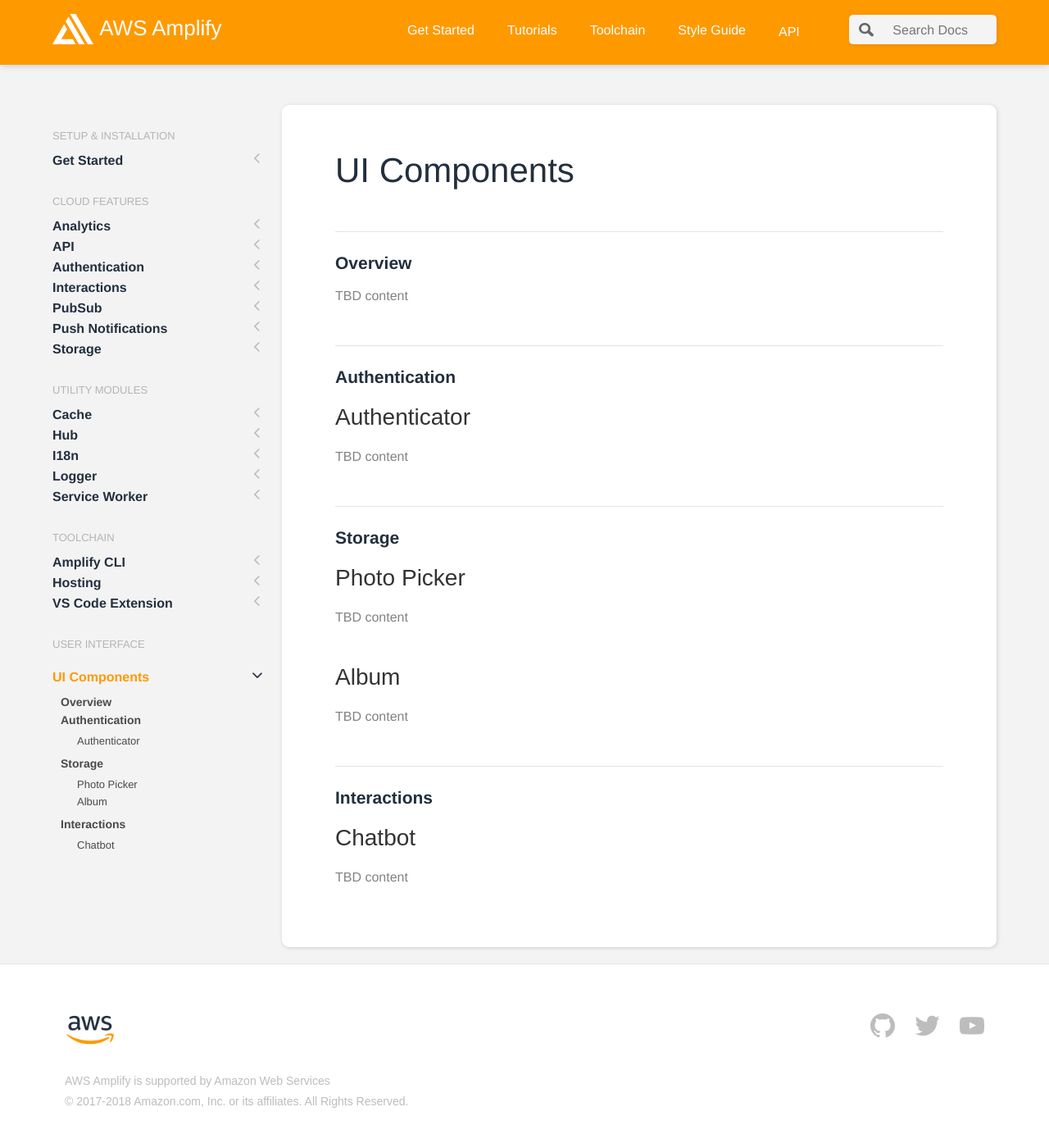
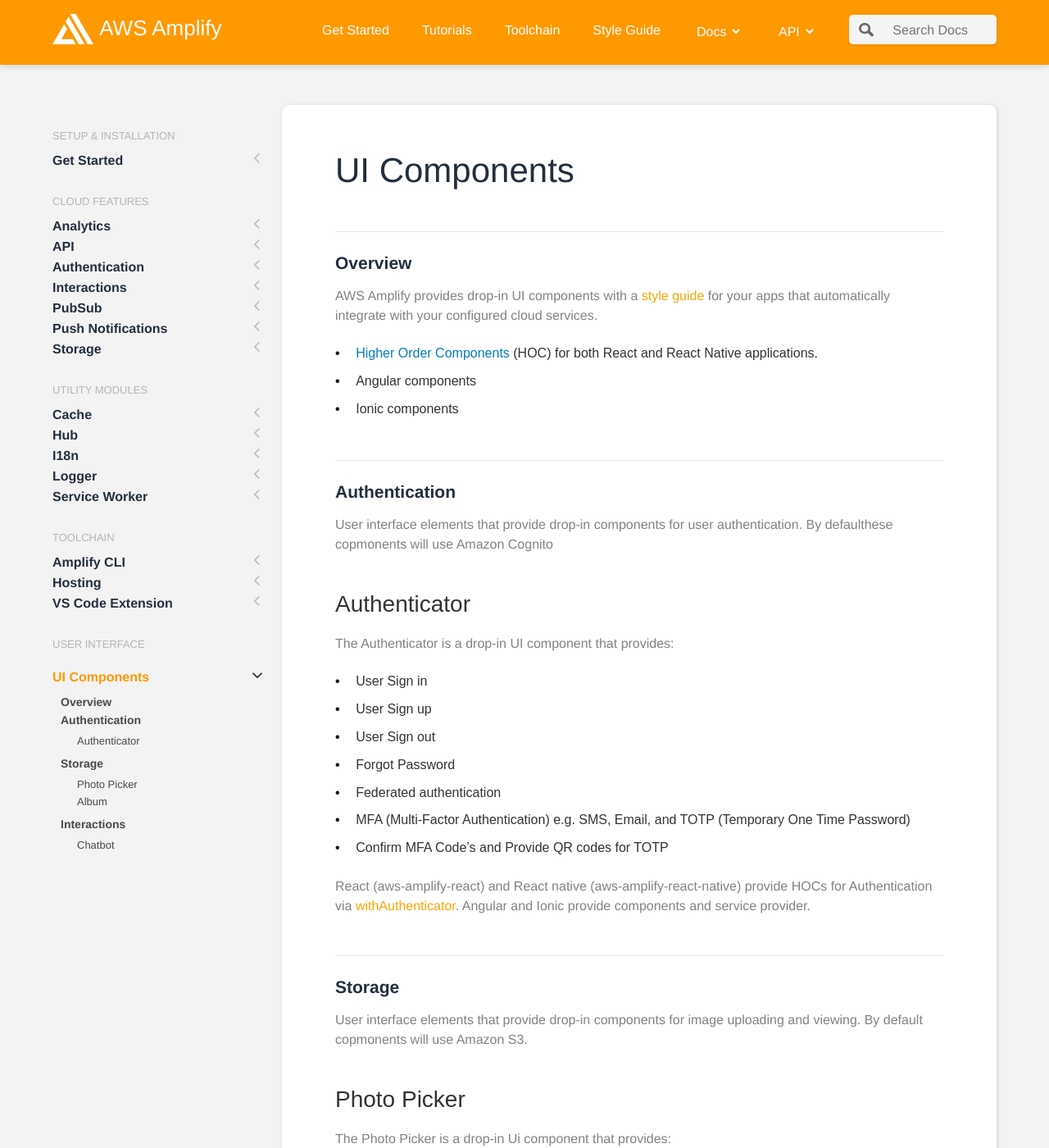
Before and after one commit to tommypraeger/tommypraeger.github.io, a Jekyll site: the page built from media/ui_guide.md, in a window 1280 px wide and 1400 px high. Shown: the whole window at 82% size. Built offline with Jekyll 4.4.1, drawn with Linux system fonts in a browser that asks for light colours; some web fonts are replaced; comment, search, counter and statistics services are not loaded; our own code applies the rules of GitHub Pages for plain Markdown files; some of the changed text lies outside the part shown.

Commit message:
added docs to nav

```diff
--- a/amplify-theme/_includes/docs-header.html
+++ b/amplify-theme/_includes/docs-header.html
@@ -72,6 +72,15 @@
 							</li>
 						{% endfor %}
 							<li>
+								<select class="white-text" id="docs-select">
+									<option selected disabled value="default">Docs</option>
+									<option value="https://docs.aws.amazon.com/aws-mobile/latest/developerguide/getting-started.html">iOS</option>
+									<option value="https://docs.aws.amazon.com/aws-mobile/latest/developerguide/getting-started.html">Android</option>
+									<option value="{% if jekyll.environment == 'production' %}{{ site.amplify.docs_baseurl }}{% endif %}/media/quick_start?platform=purejs">JavaScript</option>
+									<option value="{% if jekyll.environment == 'production' %}{{ site.amplify.docs_baseurl }}{% endif %}/media/quick_start?platform=react-native">React Native</option>
+								</select>
+							</li>
+							<li>
 								<select class="white-text" id="api-select">
 									<option selected disabled value="default">API</option>
 									<option value="https://aws.github.io/aws-sdk-ios/docs/reference/">iOS</option>
--- a/amplify-theme/_layouts/get_started.html
+++ b/amplify-theme/_layouts/get_started.html
@@ -140,14 +140,14 @@
                                             <a href="https://docs.aws.amazon.com/aws-mobile/latest/developerguide/getting-started.html" target="_blank">
                                                 <img class="circle-badge" src="{% if jekyll.environment == 'production' %}{{ site.amplify.baseurl }}{% endif %}/images/Circle-Badge/Apple@1x.png" />
                                                 <p class="platform-title">Build with iOS</p>
-                                                <a href="https://docs.aws.amazon.com/aws-mobile/latest/developerguide/getting-started.html" target="_blank"> <button class="btn">Get Started</button> </a>
+                                                <button class="btn">Get Started</button>
                                             </a>
                                         </div>
                                         <div class="platform-box">
                                             <a href="https://docs.aws.amazon.com/aws-mobile/latest/developerguide/getting-started.html" target="_blank">
                                                 <img class="circle-badge" src="{% if jekyll.environment == 'production' %}{{ site.amplify.baseurl }}{% endif %}/images/Circle-Badge/Droid@1x.png" />
                                                 <p class="platform-title">Build with Android</p>
-                                                <a href="https://docs.aws.amazon.com/aws-mobile/latest/developerguide/getting-started.html" target="_blank"> <button class="btn">Get Started</button> </a>
+                                                <button class="btn">Get Started</button>
                                             </a>
                                         </div>
                                         <div class="platform-box">
--- a/amplify-theme/_sass/components/_redesign.scss
+++ b/amplify-theme/_sass/components/_redesign.scss
@@ -178,21 +178,33 @@
         //margin-top: 20px !important;
     }
 
-    #api-select {
+    select {
         color: #828282;
         font-family: "Amazon Ember", "Helvetica", sans-serif;
         font-size: 16px;
         line-height: 24px;
         font-weight: 500;
-        width: 46px;
+        width: 50px;
         background: transparent;
         border: none;
-        -webkit-appearance: none;
+        //-webkit-appearance: none;
+    }
+
+    #api-select {
+        width: 50px;
+    }
+
+    #docs-select {
+        width: 60px;
     }
 
 	li {
 		+ li {
-			margin-left: 2.5rem;
+            margin-left: 2.5rem;
+
+            @media (max-width: 942px) {
+                margin-left: 1.5rem;
+            }
 		}
 	}
 
@@ -266,7 +278,7 @@
 
 @media (max-width: 1084px) {
 	.site-header__nav {
-		width: 100%;
+		//width: 100%;
 		background: white;
 		text-align: center;
 		//margin-top: -2px;
--- a/amplify-theme/assets/js/scripts.js
+++ b/amplify-theme/assets/js/scripts.js
@@ -428,10 +428,24 @@
 			window.open(api_select.value, '_blank');
 			api_select.value = "default";
 		}
-		console.log(api_select.value);
 	}
 	let api_select = document.getElementById('api-select');
 	if (api_select) api_select.addEventListener("change", apiLink);
+
+	let docsLink = function() {
+		let docs_select = document.getElementById('docs-select');
+		if (docs_select.value != "default") {
+			if (docs_select.value.includes("aws-mobile")) {
+				window.open(docs_select.value, '_blank');
+				docs_select.value = "default";
+			}
+			else {
+				window.open(docs_select.value, '_self');
+			}
+		}
+	}
+	let docs_select = document.getElementById('docs-select');
+	if (docs_select) docs_select.addEventListener("change", docsLink);
 
 }( jQuery ) );
 
--- a/media/ui_guide.md
+++ b/media/ui_guide.md
@@ -5,26 +5,62 @@
 
 ## Overview
 
-TBD content
+AWS Amplify provides drop-in UI components with a [style guide](https://tommypraeger.github.io/amplify-js/media/ui_library) for your apps that automatically integrate with your configured cloud services.
+- [Higher Order Components](https://reactjs.org/docs/higher-order-components.html) (HOC) for both React and React Native applications.
+ - Angular components
+ - Ionic components
 
 ## Authentication
 
+User interface elements that provide drop-in components for user authentication. By defaulthese copmonents will use Amazon Cognito
+
 ### Authenticator
 
-TBD content
+The Authenticator is a drop-in UI component that provides:
+
+ - User Sign in
+ - User Sign up
+ - User Sign out
+ - Forgot Password
+ - Federated authentication
+ - MFA (Multi-Factor Authentication) e.g. SMS, Email, and TOTP (Temporary One Time Password)
+ - Confirm MFA Code's and Provide QR codes for TOTP
+
+> React (aws-amplify-react) and React native (aws-amplify-react-native) provide HOCs for Authentication via [withAuthenticator](#). Angular and Ionic provide components and service provider.
 
 ## Storage
 
+User interface elements that provide drop-in components for image uploading and viewing. By default copmonents will use Amazon S3.
+
 ### Photo Picker
 
-TBD content
+The Photo Picker is a drop-in Ui component that provides:
+
+ - File chooser
+ - Image UI preview
+ - Image upload
+ - Events for file chosen and upload
+
+[Learn more](#)
 
 ### Album
 
-TBD content
+The Album is a drop-in UI component that provides:
+
+ - Image listing
+ - Events for image selection with URLs
+
+[Learn more](#)
 
 ## Interactions
 
+User interface elements that provide drop-in components for AI enabled chat bot interactions. By default copmonents will use Amazon Lex.
+
 ### Chatbot
 
-TBD content
+The Chatbot is a drop-in UI component that provides:
+
+ - Conversaion UI
+ - Events for conversation complete
+
+[Learn more](#)
```
Also changed, not shown: amplify-theme/_includes/site-header.html (+9 -0 lines).
